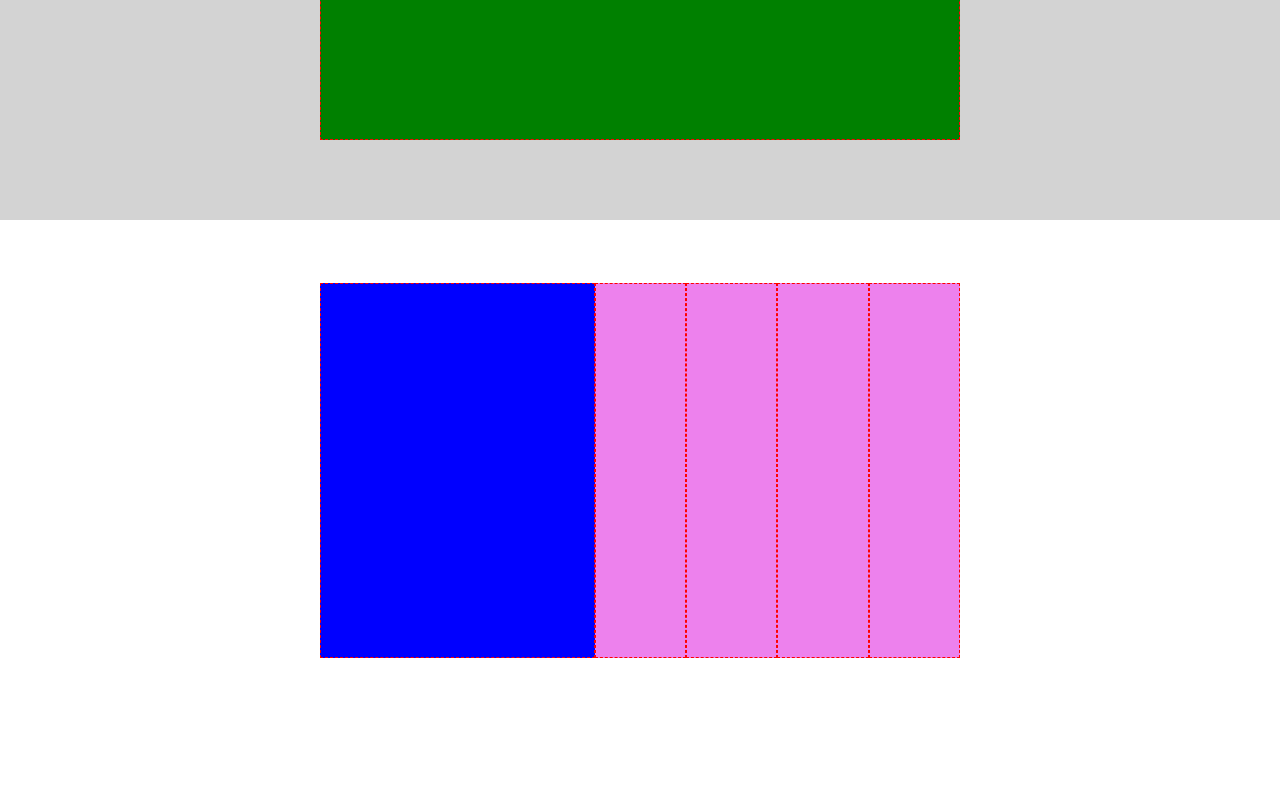
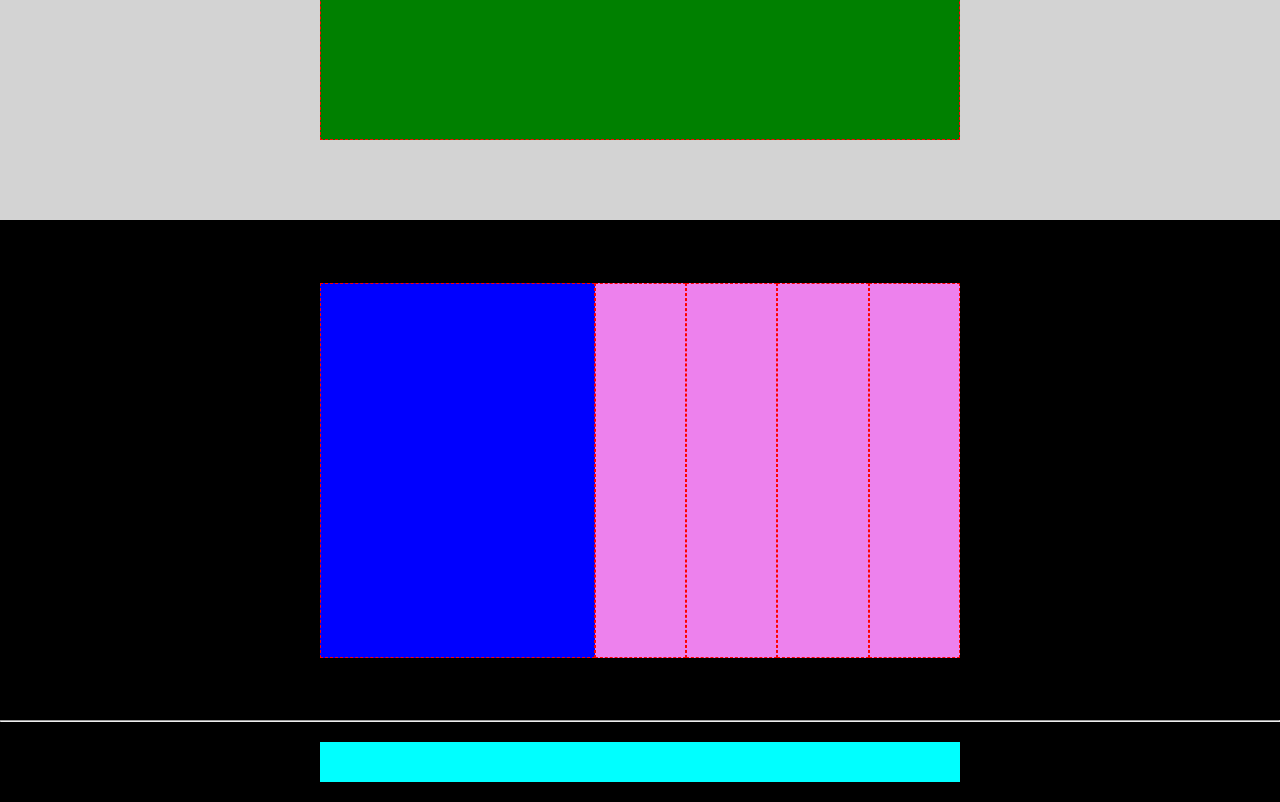
Before and after one commit to alessiodalberto002/htmlcss-struttura-discord, a plain HTML site: page index.html in a window 1280 px wide. Shown: the part 2400-3202 px from the top of the page. Before the commit the page ends 3120 px from the top, so only its background shows below. Drawn offline with Linux system fonts and the light colour scheme.

Commit message:
struttura footer

```diff
--- a/css/style.css
+++ b/css/style.css
@@ -4,6 +4,17 @@
     box-sizing: border-box;
 }
 
+header nav {
+    height: 80px;
+    background-color: cyan;
+}
+
+footer {
+    height: 80px;
+    background-color: black;
+}
+
+.bg-black {background-color: black;}
 .bg-cyan {background-color: cyan;}
 .bg-yellow {background-color: yellow;}
 .bg-blue {background-color: blue;}
@@ -75,11 +86,6 @@
     align-items: center;
 }
 
-header nav {
-    height: 80px;
-    background-color: cyan;
-}
-
 .navbar {
     height: 30px;
     width: 50%;
@@ -104,7 +110,3 @@ header nav {
 .container-green {
     height: 80vh;
 }
-
-.ugo {
-    flex-basis: 50%;
-}
--- a/index.html
+++ b/index.html
@@ -65,7 +65,7 @@
             </section>
         </section>
 
-        <section class="container flex-centered">
+        <section class="container flex-centered bg-black">
             <section class="content ugo h-full flex-centered">
                 <div class="basis-75 h-75 bg-blue dashed"></div>
                 <div class="w-full h-full flex-centered">
@@ -79,5 +79,13 @@
 
     </main>
 
+    <hr>
+
+    <footer>
+        <section class="h-full flex-centered">
+            <section class="h-50 w-50 bg-cyan "></section>
+        </section>
+    </footer>
+
 </body>
 </html>
```
